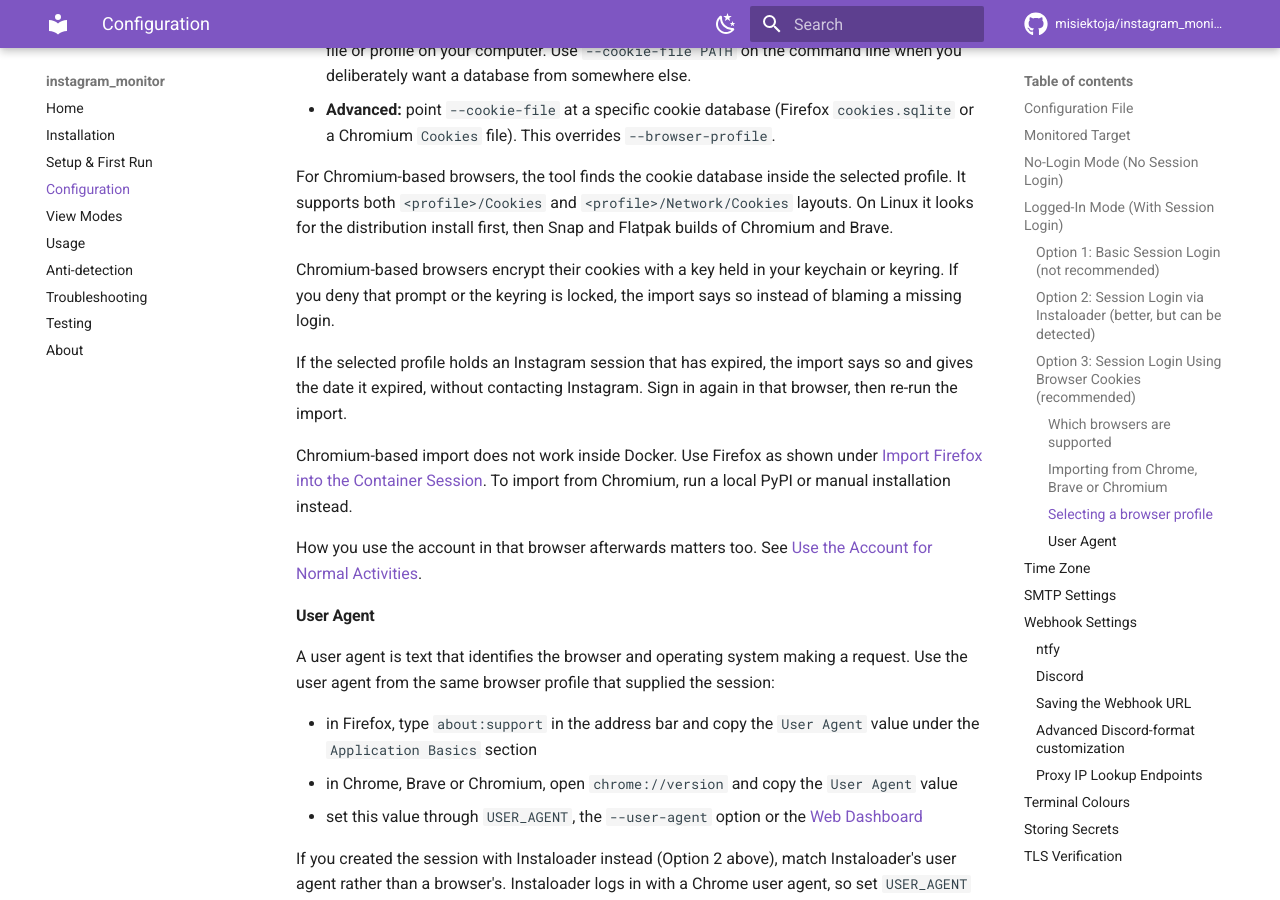
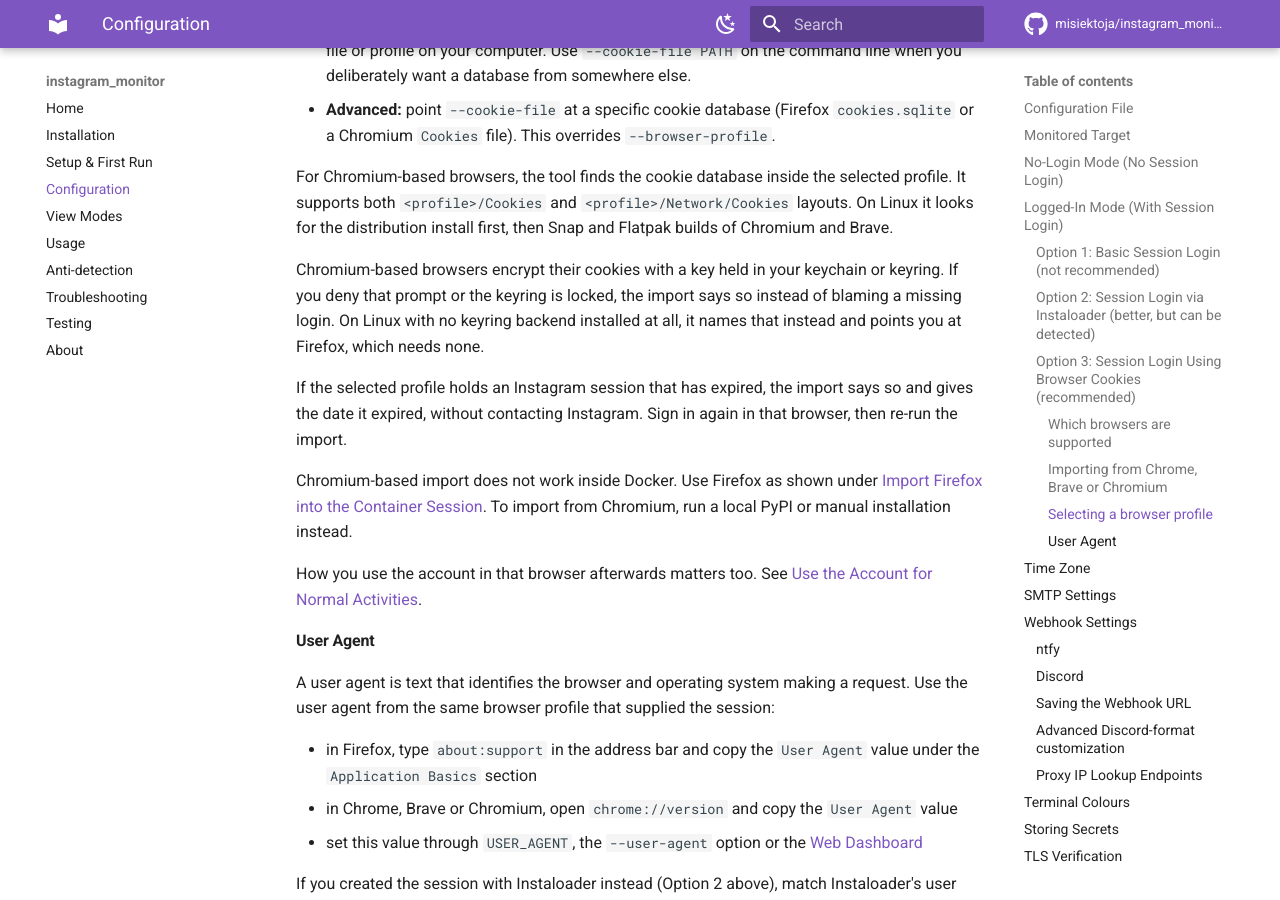
Before and after one commit to misiektoja/instagram_monitor, an MkDocs documentation site: the page built from docs/configuration.md, in a window 1280 px wide and 900 px high, scrolled down 5928 px. Built offline with MkDocs 1.6.1 and Material for MkDocs 9.7.7, drawn with Linux system fonts in a browser that asks for light colours; comment, search, counter and statistics services are not loaded.

Commit message:
docs(config): note the missing keyring backend case

```diff
--- a/docs/configuration.md
+++ b/docs/configuration.md
@@ -200,7 +200,7 @@
 
 For Chromium-based browsers, the tool finds the cookie database inside the selected profile. It supports both `<profile>/Cookies` and `<profile>/Network/Cookies` layouts. On Linux it looks for the distribution install first, then Snap and Flatpak builds of Chromium and Brave.
 
-Chromium-based browsers encrypt their cookies with a key held in your keychain or keyring. If you deny that prompt or the keyring is locked, the import says so instead of blaming a missing login.
+Chromium-based browsers encrypt their cookies with a key held in your keychain or keyring. If you deny that prompt or the keyring is locked, the import says so instead of blaming a missing login. On Linux with no keyring backend installed at all, it names that instead and points you at Firefox, which needs none.
 
 If the selected profile holds an Instagram session that has expired, the import says so and gives the date it expired, without contacting Instagram. Sign in again in that browser, then re-run the import.
 
```
